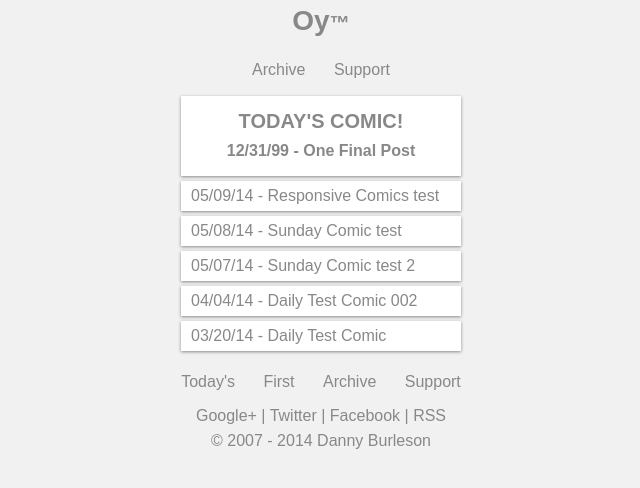
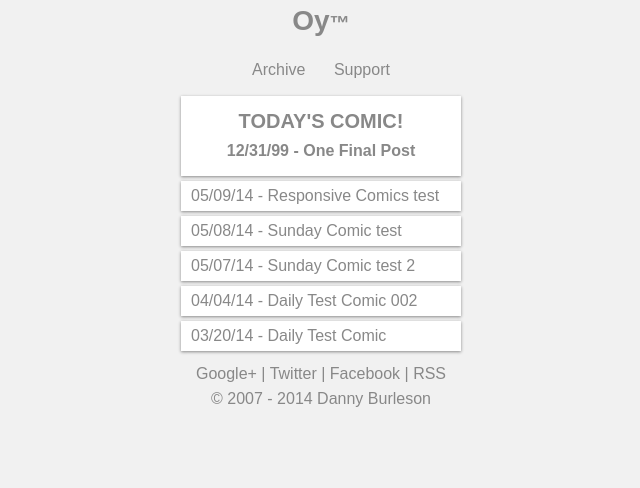
Before and after one commit to oycomics/oycomics.github.io, a Jekyll site: the page built from archive/index.html, in a window 1280 px wide. Shown: the top 488 px of the page, without its empty margins (319-959 px from the left). Built offline with Jekyll 4.4.1, drawn with Linux system fonts in a browser that asks for light colours; Markdown is read by kramdown in place of the engine named in the settings.

Commit message:
Update archive.html

```diff
--- a/_layouts/archive.html
+++ b/_layouts/archive.html
@@ -8,13 +8,11 @@
 <meta property="og:url" content="{{ site.url }}/archive/">
 </head>
 <body>
-<div class="site archive gradient">
+<div class="site archive">
 {% include title.html %}
-{% include patreon.html %}
 <div class="content">
 	{{ content }}
 </div>
-{% include nav.html %}
 {% include footer.html %}
 </div>
 </body>
```
